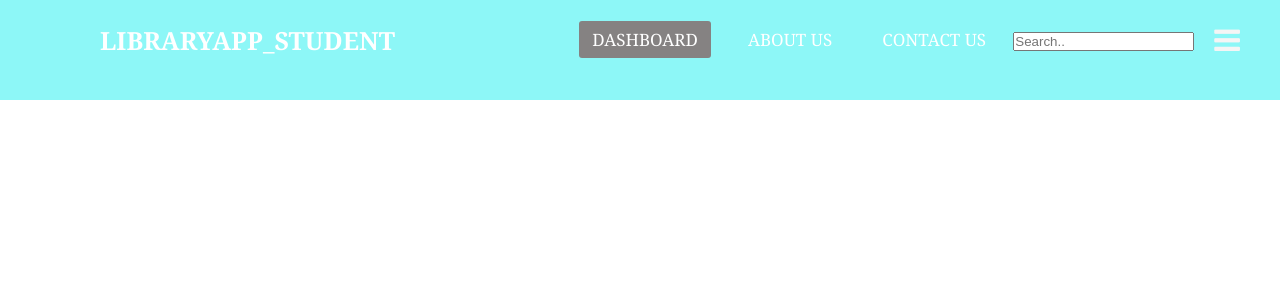
After one commit to marthaserena/django, a Django app: template myapp/templates/myapp/icon.html in a window 1280 px wide. The commit adds this page. Shown: the top 300 px of the page. Run offline with Django 4.2, Linux system fonts and the light colour scheme; the template is opened without the code that fills it, so the values that code supplies are empty; grey boxes are pictures that could not be loaded.

Commit message:
added a new file

```diff
--- /dev/null
+++ b/myapp/static/style_icon.css
@@ -0,0 +1,115 @@
+*{
+    padding: 0;
+    list-style: none;
+    margin: 0;
+    text-decoration: none;
+    box-sizing: border-box;
+}
+
+
+body{
+     font-family: Georgia, 'Times New Roman', Times, serif;
+ }
+ nav{
+    background-color: rgb(141, 247, 247);
+    height: 100px;
+    width: 100%;
+
+}
+label.logo{
+    color: white;
+    font-size: 25px;
+    line-height:80px ;
+    padding: 0 100px;
+    font-weight: bold;
+ }
+ nav ul{
+     float: right;
+     margin-right: 20px
+
+}
+nav ul li{
+   display: inline-block;
+   line-height: 80px;
+   margin: 0 10px;
+
+}
+nav ul li a{
+    color: white;
+    font-size: 17px;
+    padding: 7px 13px;
+    border-radius: 3px;
+    text-align: center;
+    text-decoration: none;
+
+}
+a.active,a:hover{
+  background-color: rgb(133, 130, 130);
+  transition:  .5s;
+
+}
+.checkbtn{
+   font-size: 30px;
+   color: whitesmoke;
+   float:right;
+   line-height: 80px;
+   margin-right: 40px;
+   cursor: pointer;
+}
+#check{
+    display: none;
+
+}
+.ul input[type=text] {
+    float: right;
+    padding: 6px;
+    border: none;
+    margin-top: 8px;
+    margin-right: 16px;
+    font-size: 17px;
+}
+@media (max-width: 952px){
+    label.logo{
+        font-size: 13px;
+        padding: left 50px;
+    }
+    nav ul li a {
+        font-size: 16px;
+     }
+}
+@media (max-width:858px){
+    .checkbtn{
+        display:block
+    }
+    ul{
+        position: fixed;
+        width: 100%;
+        height: 100vh;
+        background-color:darkgray;
+        top: 80px;
+        left: -100%;
+        text-align: center;
+        transition: all .5s;
+ }
+    nav ul li {
+        display: block;
+        margin: 50px 0;
+        line-height: 30px;
+ }
+    nav ul li a{
+        font-size: 20px;
+    }
+    a:hover, a.active{
+       background: none;
+       color: rgb(56, 56, 56);
+    }
+    #check:checked ~ ul{
+        left: 0;
+    }
+}
+
+section{
+    background: url(image.jpg) no-repeat;
+    background-size: cover;
+    height: calc(100vh-80px);
+}
--- /dev/null
+++ b/myapp/templates/myapp/icon.html
@@ -0,0 +1,28 @@
+<!DOCTYPE html>
+<html lang="en">
+<head>
+    <meta charset="UTF-8">
+    <meta http-equiv="X-UA-Compatible" content="IE=edge">
+    <meta name="viewport" content="width=device-width, initial-scale=1.0">
+    <link rel="stylesheet" href="https://cdnjs.cloudflare.com/ajax/libs/font-awesome/4.7.0/css/font-awesome.min.css">
+    <link rel="stylesheet" href="style_icon.css">
+        <title>dashboard_page(student)</title>
+</head>
+<body>
+    <nav>
+        <input type="checkbox" id="check">
+        <label for="check" class="checkbtn">
+            <i class="fa fa-bars"></i>
+        </label>
+        <label class="logo"> LIBRARYAPP_STUDENT</label>
+        <ul>
+            <li><a class ="active" href="dashboard" class="active">DASHBOARD</a> </li>
+            <li><a href="about_us">ABOUT US</a></li>
+            <li><a href="contact_us">CONTACT US</a></li>
+            <input type="text" placeholder="Search..">
+        </ul>
+
+    </nav>
+    <section>
+
+    </section>
--- a/myapp/urls.py
+++ b/myapp/urls.py
@@ -1,3 +1,4 @@
+from unicodedata import name
 from django.contrib import admin
 from django.urls import path
 from . import views
--- a/myapp/views.py
+++ b/myapp/views.py
@@ -11,3 +11,6 @@ def login(request):
 
 def register(request):
     return render(request, "myapp/register.html")
+
+def icon(request):
+    return render(request, "myapp/icon.html")
```
Also changed, not shown: myapp/static/login.css (+10 -14 lines), myapp/static/userpage.css (+7 -1 lines), myapp/templates/myapp/login.html (+5 -9 lines), myapp/templates/myapp/userpage.html (+11 -7 lines), db.sqlite3.
